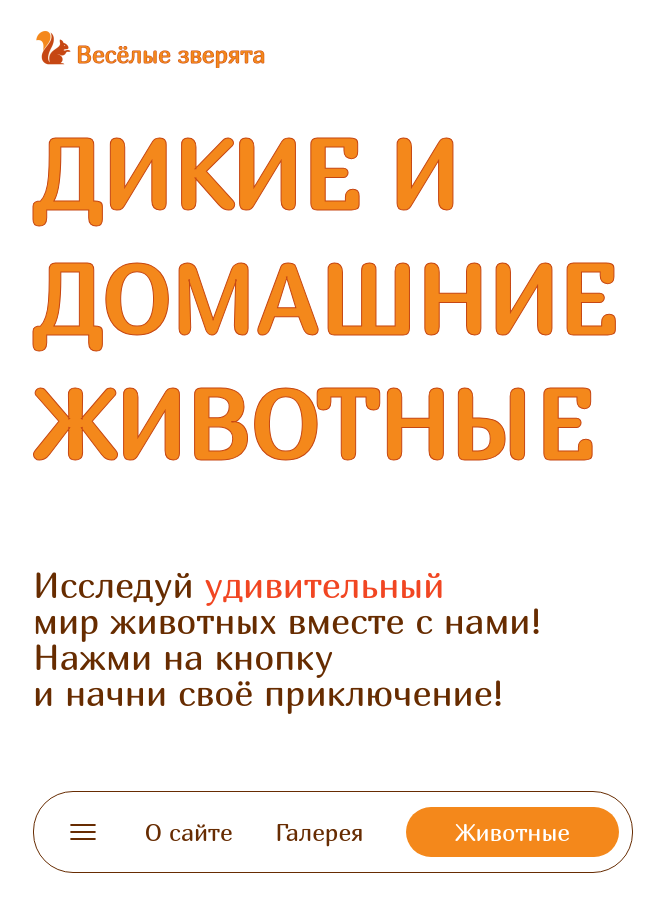
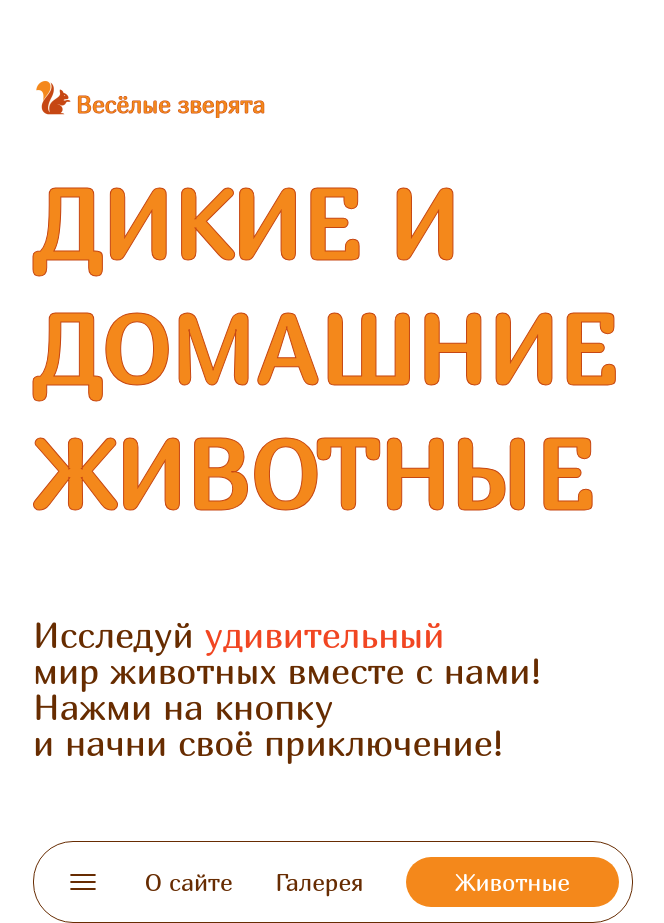
Before and after one commit to kuzpugonka/animals, a React (Vite) app: page / in a window 1280 px wide. Shown: the whole page, without its empty margins (7-671 px from the left). Before the commit the page ends 873 px from the top, so only its background shows below. Built offline with nearby package versions, Linux system fonts and the light colour scheme; grey boxes are pictures that could not be loaded.

Commit message:
add style for main

```diff
--- a/src/index.css
+++ b/src/index.css
@@ -31,6 +31,11 @@ body {
   position: relative;
 }
 
+main {
+  padding-top: 50px;
+  margin-bottom: 50px;
+}
+
 a {
   text-decoration: none;
   cursor: pointer;
```
